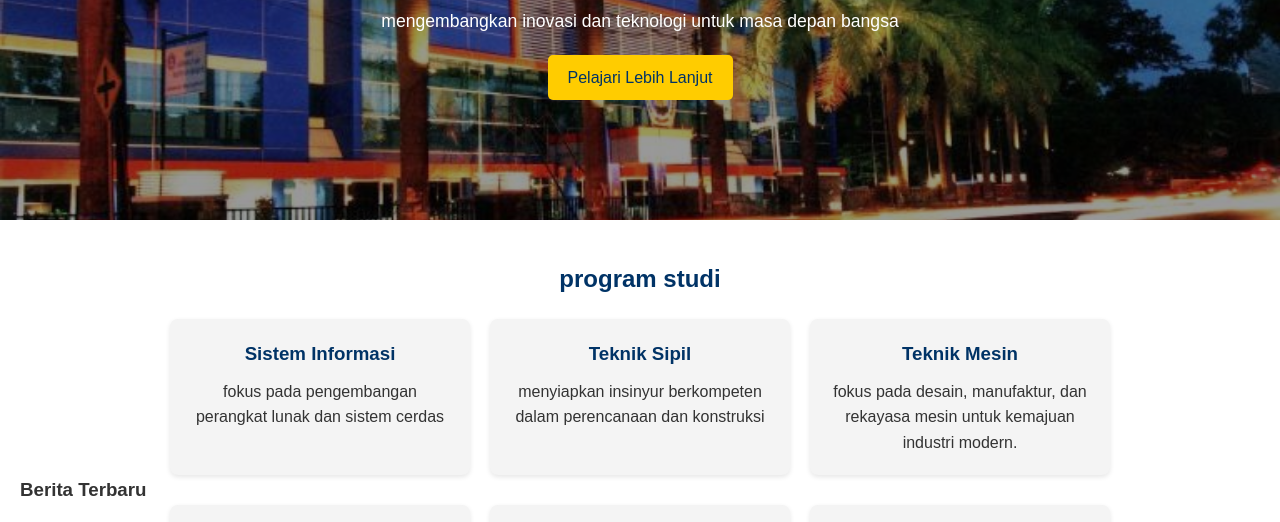
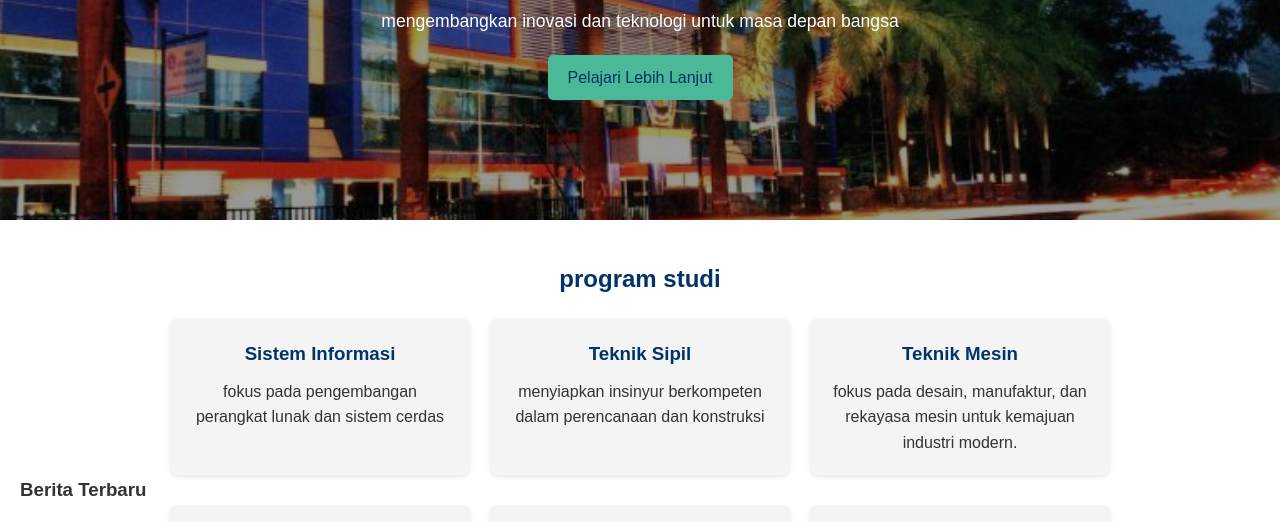
Before and after one commit to citraa22/week6-responsive-assignment, a plain HTML site: page index.html in a window 1280 px wide. Shown: the part 243-765 px from the top of the page. Drawn offline with Linux system fonts and the light colour scheme.

Commit message:
Update style.css

```diff
--- a/style.css
+++ b/style.css
@@ -51,14 +51,14 @@ nav a:hover {
 }
 .btn {
   display: inline-block;
-  background-color: #ffcc00;
+  background-color: #4bb998;
   color: #003366;
   padding: 10px 20px;
   border-radius: 5px;
   text-decoration: none;
 }
 .btn:hover {
-  background-color: #ffd633;
+  background-color: #4bb998;
 }
 main {
   padding: 40px 20px;
```
